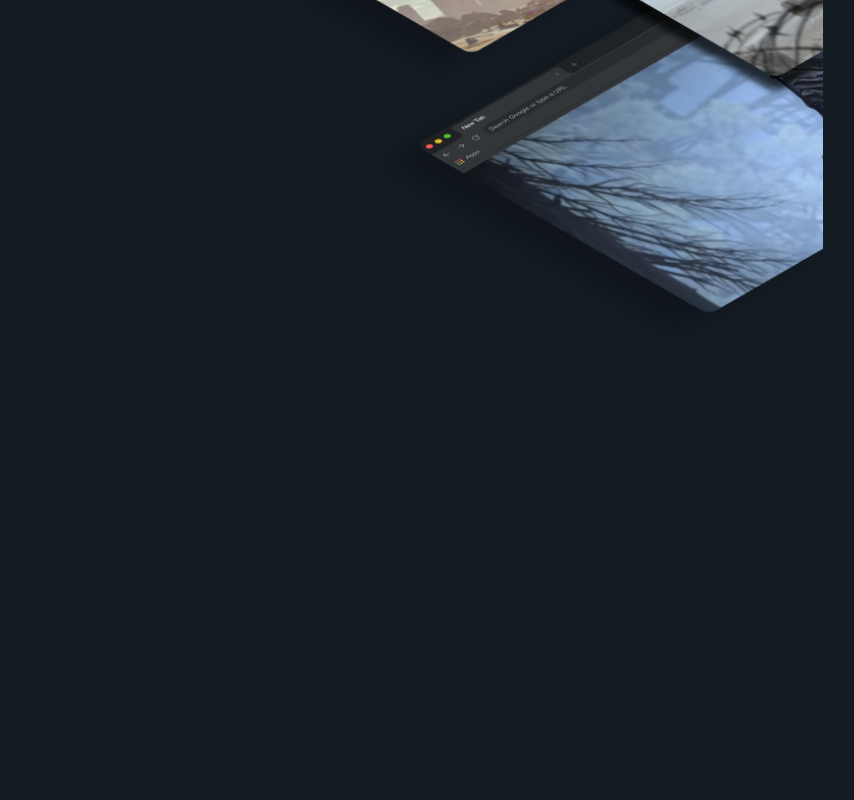
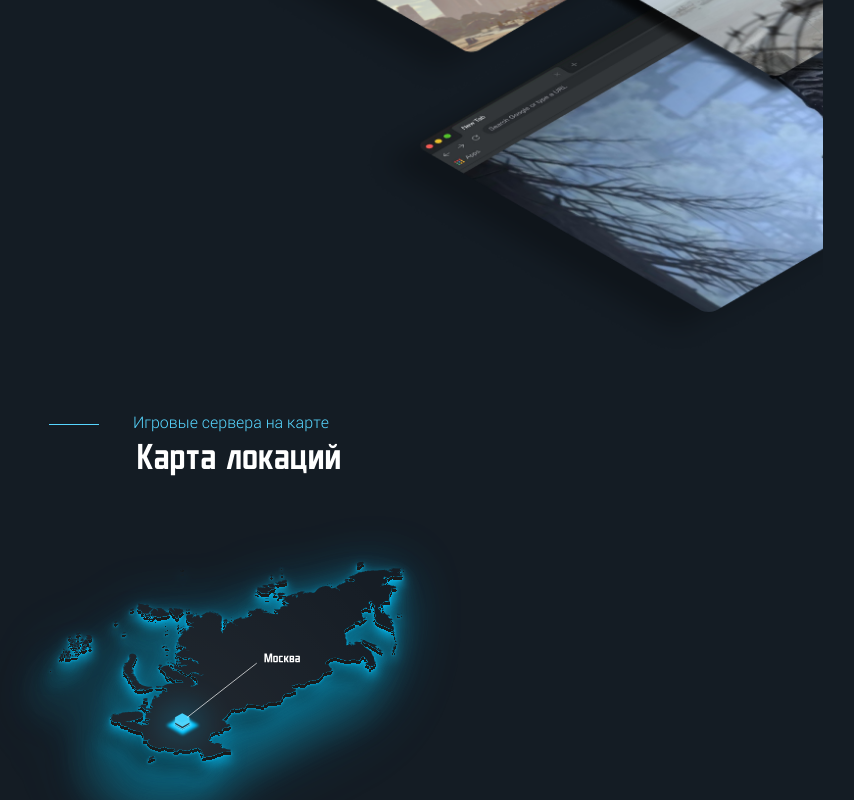
Before and after one commit to Mighty-Lion/Warplaycloud, a React (Vite) app: page / in a window 1280 px wide. Shown: the part 3464-4264 px from the top of the page, without its empty margins (401-1255 px from the left). Before the commit the page ends 3873 px from the top, so only its background shows below. Built offline with nearby package versions, Linux system fonts and the light colour scheme.

Commit message:
created Locations

```diff
--- /dev/null
+++ b/src/components/Locations/index.styles.ts
@@ -0,0 +1,32 @@
+import styled from '@emotion/styled';
+import { motion } from 'framer-motion';
+
+export const LocationsContainer = styled.div`
+  display: flex;
+  flex-direction: column;
+  align-items: center;
+  justify-content: center;
+`;
+export const LocationsThemeWrapper = styled.div`
+  margin-right: 50px;
+`;
+
+export const LocationsSvgWrapper = styled(motion.div)`
+  width: 100%;
+  max-width: 500px;
+`;
+
+export const LocationsImg = styled(motion.img)`
+  width: 100%;
+  object-fit: cover;
+  fill: radial-gradient(
+      311% 92.28% at 6.37% 87.35%,
+      rgba(255, 255, 255, 0.05) 0%,
+      rgba(255, 255, 255, 0.05) 0%,
+      rgba(255, 255, 255, 0) 100%,
+    ),
+    #161d25;
+  filter: drop-shadow(-17px 30px 22px rgba(16, 16, 16, 0.49))
+    drop-shadow(0px 10px 30px rgba(0, 197, 255, 0.3))
+    drop-shadow(0px 5px 5px #00c5ff) drop-shadow(0px 4px 0px #1a1a1a);
+`;
--- /dev/null
+++ b/src/components/Locations/index.tsx
@@ -0,0 +1,25 @@
+import {
+  LocationsContainer,
+  LocationsImg,
+  LocationsSvgWrapper,
+  LocationsThemeWrapper,
+} from '@/components/Locations/index.styles';
+import { BlockTheme } from '@/components/BlockTheme';
+import { BlockTitle } from '@/components/BlockTitle';
+import LocationsImage from '@/assets/images/svg/map.svg';
+
+export function Locations() {
+  return (
+    <LocationsContainer>
+      <LocationsThemeWrapper>
+        <BlockTheme>Игровые сервера на карте</BlockTheme>
+      </LocationsThemeWrapper>
+      <BlockTitle marginBottom="30px" mobileMarginBottom="0">
+        Карта локаций
+      </BlockTitle>
+      <LocationsSvgWrapper>
+        <LocationsImg src={LocationsImage} alt="locations image" />
+      </LocationsSvgWrapper>
+    </LocationsContainer>
+  );
+}
--- a/src/pages/Home/index.tsx
+++ b/src/pages/Home/index.tsx
@@ -3,6 +3,7 @@ import { ServiceSlider } from '@/components/ServiceSlider';
 import { Line } from '@/components/Line/index.styles';
 import { Content } from '@/components/Content';
 import { Devices } from "@/components/Devices";
+import { Locations } from "@/components/Locations";
 
 export default function Home() {
   return (
@@ -20,6 +21,7 @@ export default function Home() {
       />
       <Content />
       <Devices />
+      <Locations />
     </>
   );
 }
```
